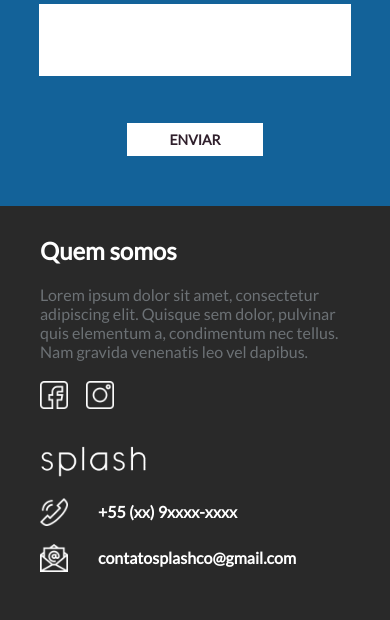
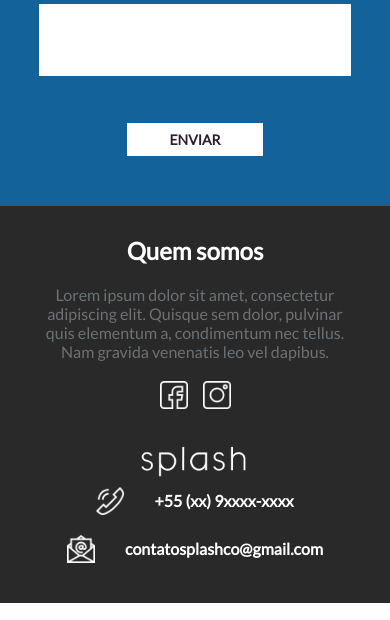
Before and after one commit to splash-co/splash-co.github.io, a PHP site: page /index.html in a window 390 px wide. Shown: the part 4148-4768 px from the top of the page. Run offline with PHP 8.4, Linux system fonts and the light colour scheme; some libraries are stand-ins or nearby versions.

Commit message:
Centralize footer

```diff
--- a/styles/style.css
+++ b/styles/style.css
@@ -234,6 +234,7 @@ body {
     /* FOOTER */
     --footer-children-width: 100%;
     --footer-about-pr: 0;
+    --footer-icon-container-margin: 10px 0;
   }
 
   .header__container .navbar__container .logo {
@@ -292,6 +293,29 @@ body {
   .section3__container .section__form h3 {
     text-align: center;
     padding: 0 22px;
+  }
+
+  .footer__container .about p {
+    text-align: center;
+  }
+
+  .footer__container .about .icons-container {
+    display: flex;
+    justify-content: center;
+  }
+
+  .footer__container .contact {
+    display: flex;
+    flex-direction: column;
+    align-items: center;
+  }
+
+  .footer__container .about .icons-container a:first-of-type {
+    margin-right: 15px;
+  }
+
+  .footer__container .about .icons-container a img {
+    margin-right: 0;
   }
 }
 
```
